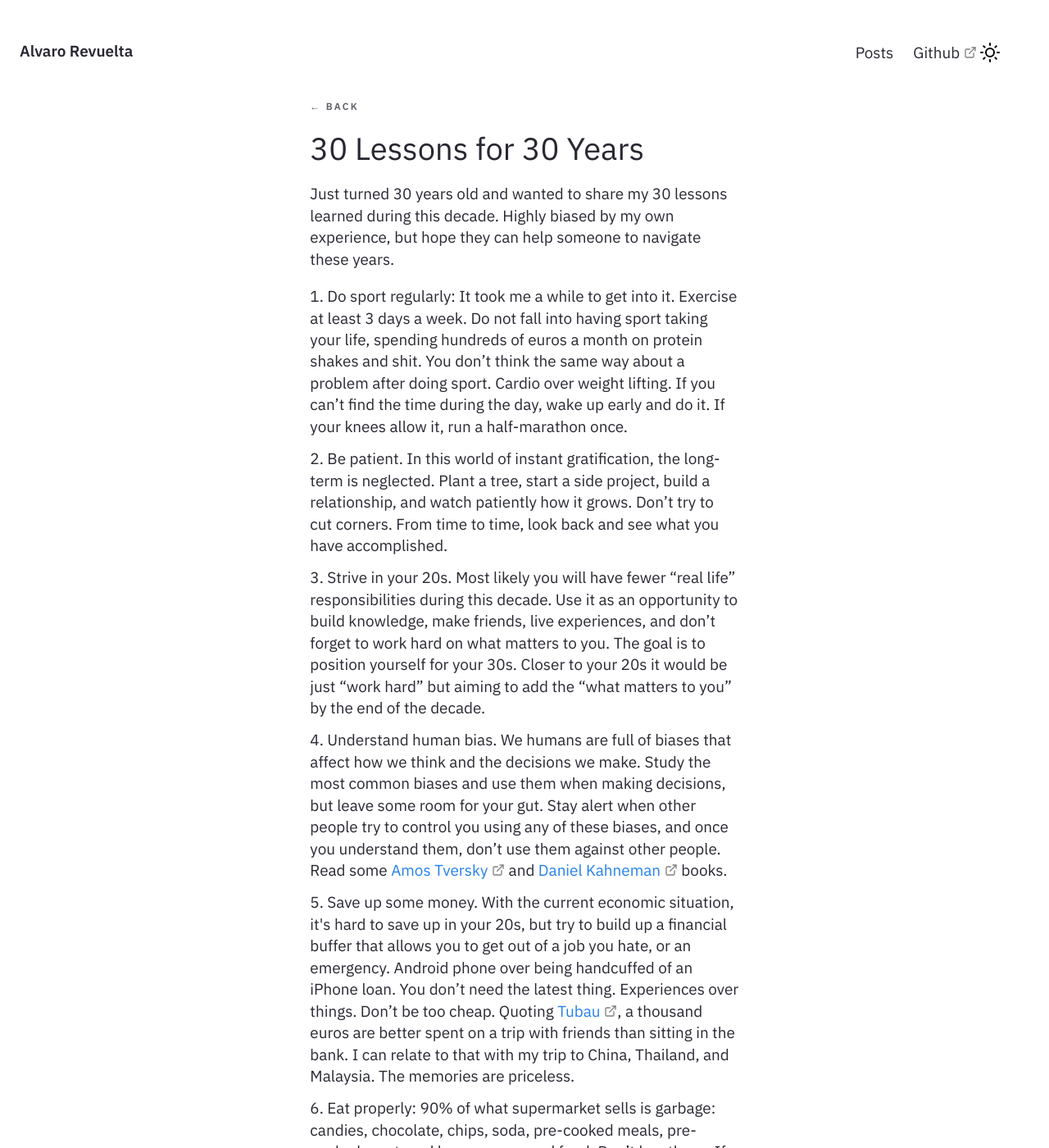
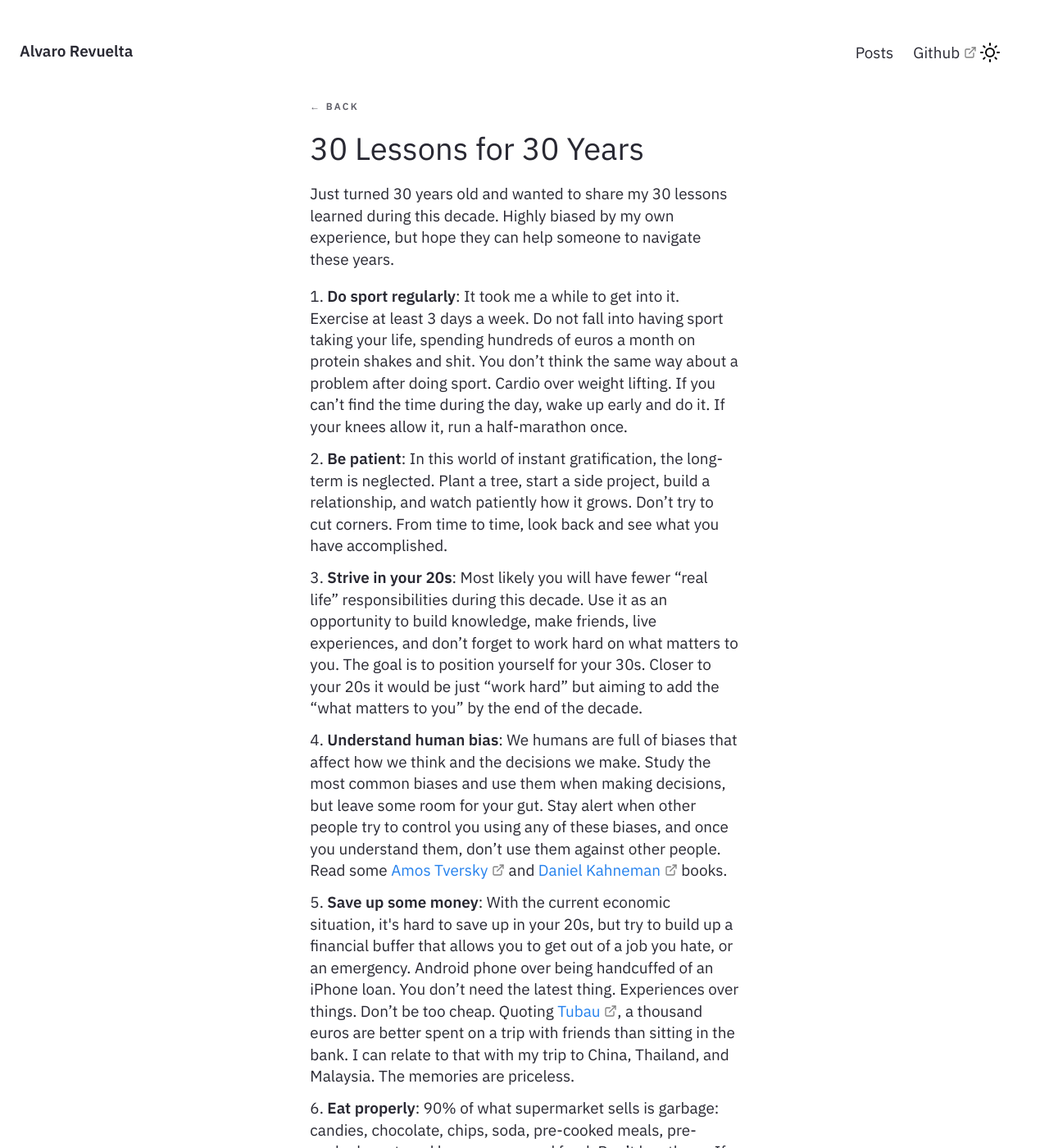
Before and after one commit to alrevuelta/myblog, a Jekyll site: the page built from _posts/2024-02-09-30lessons-30years.md, in a window 1280 px wide and 1400 px high. Shown: the whole window at 82% size. Built offline with Jekyll 4.4.1, drawn with Linux system fonts in a browser that asks for light colours; some of the changed text lies outside the part shown.

Commit message:
Update 2024-02-09-30lessons-30years.md

```diff
--- a/_posts/2024-02-09-30lessons-30years.md
+++ b/_posts/2024-02-09-30lessons-30years.md
@@ -6,36 +6,36 @@ permalink: /posts/30lessons-30years
 
 Just turned 30 years old and wanted to share my 30 lessons learned during this decade. Highly biased by my own experience, but hope they can help someone to navigate these years.
 
-1. Do sport regularly: It took me a while to get into it. Exercise at least 3 days a week. Do not fall into having sport taking your life, spending hundreds of euros a month on protein shakes and shit. You don’t think the same way about a problem after doing sport. Cardio over weight lifting. If you can’t find the time during the day, wake up early and do it. If your knees allow it, run a half-marathon once.
-2. Be patient. In this world of instant gratification, the long-term is neglected. Plant a tree, start a side project, build a relationship, and watch patiently how it grows. Don’t try to cut corners. From time to time, look back and see what you have accomplished.
-3. Strive in your 20s. Most likely you will have fewer “real life” responsibilities during this decade. Use it as an opportunity to build knowledge, make friends, live experiences, and don’t forget to work hard on what matters to you. The goal is to position yourself for your 30s. Closer to your 20s it would be just “work hard” but aiming to add the “what matters to you” by the end of the decade.
-4. Understand human bias. We humans are full of biases that affect how we think and the decisions we make. Study the most common biases and use them when making decisions, but leave some room for your gut. Stay alert when other people try to control you using any of these biases, and once you understand them, don’t use them against other people. Read some [Amos Tversky](https://en.wikipedia.org/wiki/Amos_Tversky) and [Daniel Kahneman](https://en.wikipedia.org/wiki/Daniel_Kahneman) books.
-5. Save up some money. With the current economic situation, it's hard to save up in your 20s, but try to build up a financial buffer that allows you to get out of a job you hate, or an emergency. Android phone over being handcuffed of an iPhone loan. You don’t need the latest thing. Experiences over things. Don’t be too cheap. Quoting [Tubau](https://twitter.com/joantubau), a thousand euros are better spent on a trip with friends than sitting in the bank. I can relate to that with my trip to China, Thailand, and Malaysia. The memories are priceless.
-6. Eat properly: 90% of what supermarket sells is garbage: candies, chocolate, chips, soda, pre-cooked meals, pre-packed meat, and hyper-processed food. Don’t buy those. If the other 10% is also garbage, make the effort to buy somewhere else. Some people, especially in wealthy countries (ironically) don’t know what real bread, meat, or vegetables are. Don’t order delivery every day. Don’t be too strict, life does not always allow it. And as [Don Quijote](https://en.wikipedia.org/wiki/Don_Quixote) [said](https://cvc.cervantes.es/literatura/clasicos/quijote/edicion/parte2/cap43/default.htm) to Sancho, “Come poco y cena más poco, que la salud de todo el cuerpo se fragua en la oficina del estómago”, meaning, dinner frugally.
-7. Drink wisely: There is nothing wrong with drinking alcohol socially, but learn your limits as soon as possible. Never use it as an escape from your problems. Quoting [Don Quijote](https://cvc.cervantes.es/literatura/clasicos/quijote/edicion/parte2/cap43/default.htm) again “Sé templado en el beber, considerando que el vino demasiado ni guarda secreto ni cumple palabra”. And besides alcohol, don’t drink Coke every day. Drink water.
-8. Try different things. This applies to jobs, but also to hobbies and anything in life. Try different things, don’t mind resetting a few times and jumping into new fields. Follow curiosity. As [Richard Feynman](https://en.wikipedia.org/wiki/Richard_Feynman) said, “Study hard what interests you the most in the most undisciplined, irreverent, and original manner possible”. Start today reading about the thing you always wanted to.
-9. Be careful with the new cool thing: The new programming language if you are an engineer. The new teaching methodology if you are a teacher. The new cool tech product. The new cool trend. Asses it properly to see if it’s what you need, and don’t get blinded by the hype.
-10. Deliver your promises. If you commit to something, do it, no matter what. Even with minor things, be a reliable person. This can be at work, but also with friends or family. Think twice before committing.
-11. Solve your problems. Never expect that someone else is going to solve your problems. Take full responsibility. Fix it. People love placebos and hopium in different forms, but they are just temporal anesthesia. Don’t blame others. Ask for help when needed.
-12. Don’t always rely on technology. Technology makes our lives better. But makes us dumber. Learn how to read a map, handwrite often, cook instead of ordering food with an app, meet a girl at a bar instead of in an app, send a postcard to a friend instead of using an app, and read books on paper instead of in an app. Go write a postcard to a friend living far away.
-13. Enjoy the path. Define goals and work towards them, but don’t expect that if you are unhappy, happiness will come after the goal completion. Hitting goals is temporal, but following a path is a constant in life.
-14. Learn English. From my Spanish-born and raised point of view, this was life-changing. It opens you up to the world. Go read a book in English.
-15. Beware of social media. We are bombarded daily with notifications on our devices. Disable the ones that are not relevant. Handle them asynchronously. Don’t use the phone right after waking up. Mute your phone, but not important calls from friends and family. Clean notification sources from time to time. Avoid dumb scrolling. Don’t let them mess with your attention span. Soon movies will be short reels that you can skip if boring. Curate often the people you follow, you are exposed to them daily. Go mute that spammy notifications now.
-16. Develop empathy. Never forget about less lucky people. The starting point in life is quite random. Realize that not all success is due to hard work, and not all poverty is due to laziness.
-17. Learn from others. Everyone can teach you important lessons. Listen to your family. Listen to strangers on the Internet. Listen to your boss. Listen to your employees. Listen to your customer. Listen to your partner.
-18. Avoid echo chambers. Both physically and online, avoid places that just echo your ideas and beliefs. Share your ideas with people on the opposite side of the spectrum. Get your idea challenged.
-19. Detect burnout. You will eventually burn out, either at work or in any other situation. Detect it and take a break, change the environment, do sport, keep your routine, eat healthy, and use this time to get perspective. The problem won’t look the same after. Once rested, decide and wait. This circuit breaker can save you. As Don Quijote said “Confía en el tiempo, que suele dar dulces salidas a muchas amargas dificultades”, read eloquently by [Antonio Banderas](https://www.youtube.com/watch?v=S7MasBoYzUk).
-20. Have a hobby. Find that hobby or activity that evades you from your daily life and problems, ideally with a community around and involving social activities. The social part of it is important, because the closer to the 30s, the more difficult is to create connections. Unsure if this trend of drinking wine while painting some shit is a hobby.
-21. Learn how the world works. Always aim for the “complex but right” answer instead of the “simple but wrong”. Understand humans and what drives them. We haven’t changed much psychologically from primates. Understand power. Understand the implications of every action.
-22. Start from scratch if needed. If you are living in an environment that is not for you, don’t be afraid of starting from scratch somewhere else. This applies to the city/neighborhood you were born, a job, or even a relationship. Sometimes is needed.
-23. No excuses. The moment is now. Have a 5 minute task? Do it now. Starting with what’s easy to get you in the mood. Routines help with recurrent tasks. In 3 weeks you can establish any routine. Then what feels odd is not following it.
-24. Define your success. Ignore what society considers as success, and define yours. Whether it’s to live a peaceful life close to nature, climb the corporate ladder, or have 10 kids, do it because it matters to you. There is nothing sadder than playing a game where the prize is not what you want. Always be aware of the trade-off you are making. You can’t have it all.
-25. Prioritize. Not every problem needs a solution. Sometimes an imperfect solution is enough. Be careful when focusing on the least important things that don’t make any difference. As [Pareto](https://en.wikipedia.org/wiki/Pareto_principle) said “80% of consequences, come from 20% of causes”, meaning that 20% of your time, you can get 80% of the things done. Always start with that 20%.
-26. Only actions matter. People talk a lot. About what they are. About what they want. About what they do. Only actions matter. The rest is pure speculation. Don’t be fooled by empty words and promises.
-27. Develop critical thinking. If you do something, do it for a reason. Challenge the status quo if needed. Be careful with [fallacies](https://www.youtube.com/watch?v=vjOrOMVFCbs). No one wants to be [this girl](https://www.youtube.com/watch?v=X6kWygqR0L8), standing up when the beep sounds without understanding why.
-28. Write often. Writing organizes your ideas. It serves for future reference. Other people can read it. Do it private or public, handwritten or on the computer, but do it.
-29. Go to university. Erasmus, friends, parties, and studying hard is a great life experience. High grades are nice but there is more. Reach out to that professor you admire and ask for tips. Don’t fucking think that this title makes you better. It doesn’t give you any rights. There is skill and talent. University helps you with skill, but not with talent.
-30. Random tips:
+1. **Do sport regularly**: It took me a while to get into it. Exercise at least 3 days a week. Do not fall into having sport taking your life, spending hundreds of euros a month on protein shakes and shit. You don’t think the same way about a problem after doing sport. Cardio over weight lifting. If you can’t find the time during the day, wake up early and do it. If your knees allow it, run a half-marathon once.
+2. **Be patient**: In this world of instant gratification, the long-term is neglected. Plant a tree, start a side project, build a relationship, and watch patiently how it grows. Don’t try to cut corners. From time to time, look back and see what you have accomplished.
+3. **Strive in your 20s**: Most likely you will have fewer “real life” responsibilities during this decade. Use it as an opportunity to build knowledge, make friends, live experiences, and don’t forget to work hard on what matters to you. The goal is to position yourself for your 30s. Closer to your 20s it would be just “work hard” but aiming to add the “what matters to you” by the end of the decade.
+4. **Understand human bias**: We humans are full of biases that affect how we think and the decisions we make. Study the most common biases and use them when making decisions, but leave some room for your gut. Stay alert when other people try to control you using any of these biases, and once you understand them, don’t use them against other people. Read some [Amos Tversky](https://en.wikipedia.org/wiki/Amos_Tversky) and [Daniel Kahneman](https://en.wikipedia.org/wiki/Daniel_Kahneman) books.
+5. **Save up some money**: With the current economic situation, it's hard to save up in your 20s, but try to build up a financial buffer that allows you to get out of a job you hate, or an emergency. Android phone over being handcuffed of an iPhone loan. You don’t need the latest thing. Experiences over things. Don’t be too cheap. Quoting [Tubau](https://twitter.com/joantubau), a thousand euros are better spent on a trip with friends than sitting in the bank. I can relate to that with my trip to China, Thailand, and Malaysia. The memories are priceless.
+6. **Eat properly**: 90% of what supermarket sells is garbage: candies, chocolate, chips, soda, pre-cooked meals, pre-packed meat, and hyper-processed food. Don’t buy those. If the other 10% is also garbage, make the effort to buy somewhere else. Some people, especially in wealthy countries (ironically) don’t know what real bread, meat, or vegetables are. Don’t order delivery every day. Don’t be too strict, life does not always allow it. And as [Don Quijote](https://en.wikipedia.org/wiki/Don_Quixote) [said](https://cvc.cervantes.es/literatura/clasicos/quijote/edicion/parte2/cap43/default.htm) to Sancho, “Come poco y cena más poco, que la salud de todo el cuerpo se fragua en la oficina del estómago”, meaning, dinner frugally.
+7. **Drink wisely**: There is nothing wrong with drinking alcohol socially, but learn your limits as soon as possible. Never use it as an escape from your problems. Quoting [Don Quijote](https://cvc.cervantes.es/literatura/clasicos/quijote/edicion/parte2/cap43/default.htm) again “Sé templado en el beber, considerando que el vino demasiado ni guarda secreto ni cumple palabra”. And besides alcohol, don’t drink Coke every day. Drink water.
+8. **Try different things**: This applies to jobs, but also to hobbies and anything in life. Try different things, don’t mind resetting a few times and jumping into new fields. Follow curiosity. As [Richard Feynman](https://en.wikipedia.org/wiki/Richard_Feynman) said, “Study hard what interests you the most in the most undisciplined, irreverent, and original manner possible”. Start today reading about the thing you always wanted to.
+9. **Be careful with the new cool thing**: The new programming language if you are an engineer. The new teaching methodology if you are a teacher. The new cool tech product. The new cool trend. Asses it properly to see if it’s what you need, and don’t get blinded by the hype.
+10. **Deliver your promises**: If you commit to something, do it, no matter what. Even with minor things, be a reliable person. This can be at work, but also with friends or family. Think twice before committing.
+11. **Solve your problems**: Never expect that someone else is going to solve your problems. Take full responsibility. Fix it. People love placebos and hopium in different forms, but they are just temporal anesthesia. Don’t blame others. Ask for help when needed.
+12. **Don’t always rely on technology**: Technology makes our lives better. But makes us dumber. Learn how to read a map, handwrite often, cook instead of ordering food with an app, meet a girl at a bar instead of in an app, send a postcard to a friend instead of using an app, and read books on paper instead of in an app. Go write a postcard to a friend living far away.
+13. **Enjoy the path**: Define goals and work towards them, but don’t expect that if you are unhappy, happiness will come after the goal completion. Hitting goals is temporal, but following a path is a constant in life.
+14. **Learn English**: From my Spanish-born and raised point of view, this was life-changing. It opens you up to the world. Go read a book in English.
+15. **Beware of social media**: We are bombarded daily with notifications on our devices. Disable the ones that are not relevant. Handle them asynchronously. Don’t use the phone right after waking up. Mute your phone, but not important calls from friends and family. Clean notification sources from time to time. Avoid dumb scrolling. Don’t let them mess with your attention span. Soon movies will be short reels that you can skip if boring. Curate often the people you follow, you are exposed to them daily. Go mute that spammy notifications now.
+16. **Develop empathy**: Never forget about less lucky people. The starting point in life is quite random. Realize that not all success is due to hard work, and not all poverty is due to laziness.
+17. **Learn from others**: Everyone can teach you important lessons. Listen to your family. Listen to strangers on the Internet. Listen to your boss. Listen to your employees. Listen to your customer. Listen to your partner.
+18. **Avoid echo chambers**: Both physically and online, avoid places that just echo your ideas and beliefs. Share your ideas with people on the opposite side of the spectrum. Get your idea challenged.
+19. **Detect burnout**: You will eventually burn out, either at work or in any other situation. Detect it and take a break, change the environment, do sport, keep your routine, eat healthy, and use this time to get perspective. The problem won’t look the same after. Once rested, decide and wait. This circuit breaker can save you. As Don Quijote said “Confía en el tiempo, que suele dar dulces salidas a muchas amargas dificultades”, read eloquently by [Antonio Banderas](https://www.youtube.com/watch?v=S7MasBoYzUk).
+20. **Have a hobby**: Find that hobby or activity that evades you from your daily life and problems, ideally with a community around and involving social activities. The social part of it is important, because the closer to the 30s, the more difficult is to create connections. Unsure if this trend of drinking wine while painting some shit is a hobby.
+21. **Learn how the world works**: Always aim for the “complex but right” answer instead of the “simple but wrong”. Understand humans and what drives them. We haven’t changed much psychologically from primates. Understand power. Understand the implications of every action.
+22. **Start from scratch if needed**: If you are living in an environment that is not for you, don’t be afraid of starting from scratch somewhere else. This applies to the city/neighborhood you were born, a job, or even a relationship. Sometimes is needed.
+23. **No excuses**: The moment is now. Have a 5 minute task? Do it now. Starting with what’s easy to get you in the mood. Routines help with recurrent tasks. In 3 weeks you can establish any routine. Then what feels odd is not following it.
+24. **Define your success**: Ignore what society considers as success, and define yours. Whether it’s to live a peaceful life close to nature, climb the corporate ladder, or have 10 kids, do it because it matters to you. There is nothing sadder than playing a game where the prize is not what you want. Always be aware of the trade-off you are making. You can’t have it all.
+25. **Prioritize**: Not every problem needs a solution. Sometimes an imperfect solution is enough. Be careful when focusing on the least important things that don’t make any difference. As [Pareto](https://en.wikipedia.org/wiki/Pareto_principle) said “80% of consequences, come from 20% of causes”, meaning that 20% of your time, you can get 80% of the things done. Always start with that 20%.
+26. **Only actions matter**: People talk a lot. About what they are. About what they want. About what they do. Only actions matter. The rest is pure speculation. Don’t be fooled by empty words and promises.
+27. **Develop critical thinking**: If you do something, do it for a reason. Challenge the status quo if needed. Be careful with [fallacies](https://www.youtube.com/watch?v=vjOrOMVFCbs). No one wants to be [this girl](https://www.youtube.com/watch?v=X6kWygqR0L8), standing up when the beep sounds without understanding why.
+28. **Write often**: Writing organizes your ideas. It serves for future reference. Other people can read it. Do it private or public, handwritten or on the computer, but do it.
+29. **Go to university**: Erasmus, friends, parties, and studying hard is a great life experience. High grades are nice but there is more. Reach out to that professor you admire and ask for tips. Don’t fucking think that this title makes you better. It doesn’t give you any rights. There is skill and talent. University helps you with skill, but not with talent.
+30. **Random tips**:
     1. Replace the toilet paper roll when finished.
     2. Don’t turn around a corner with no visibility, you don’t know what’s there.
     3. Always return the shopping trolley to its place.
```
